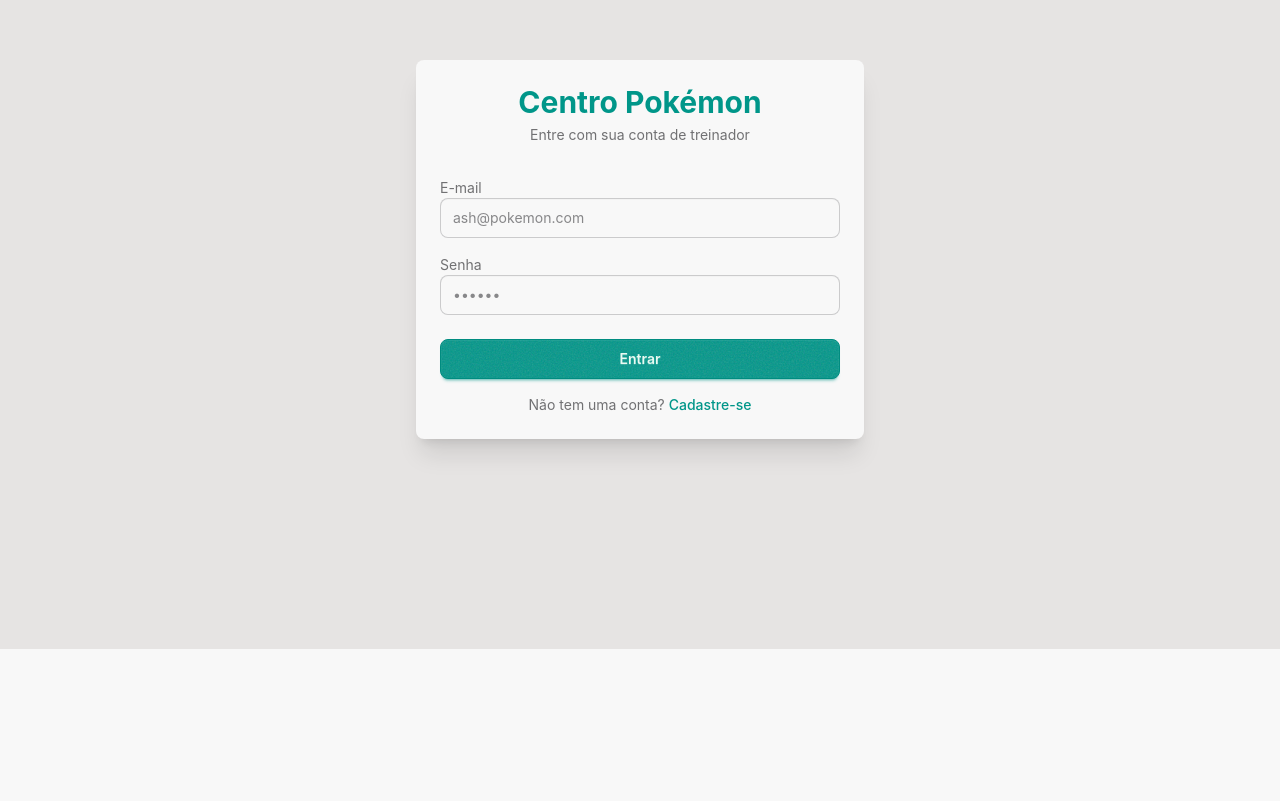
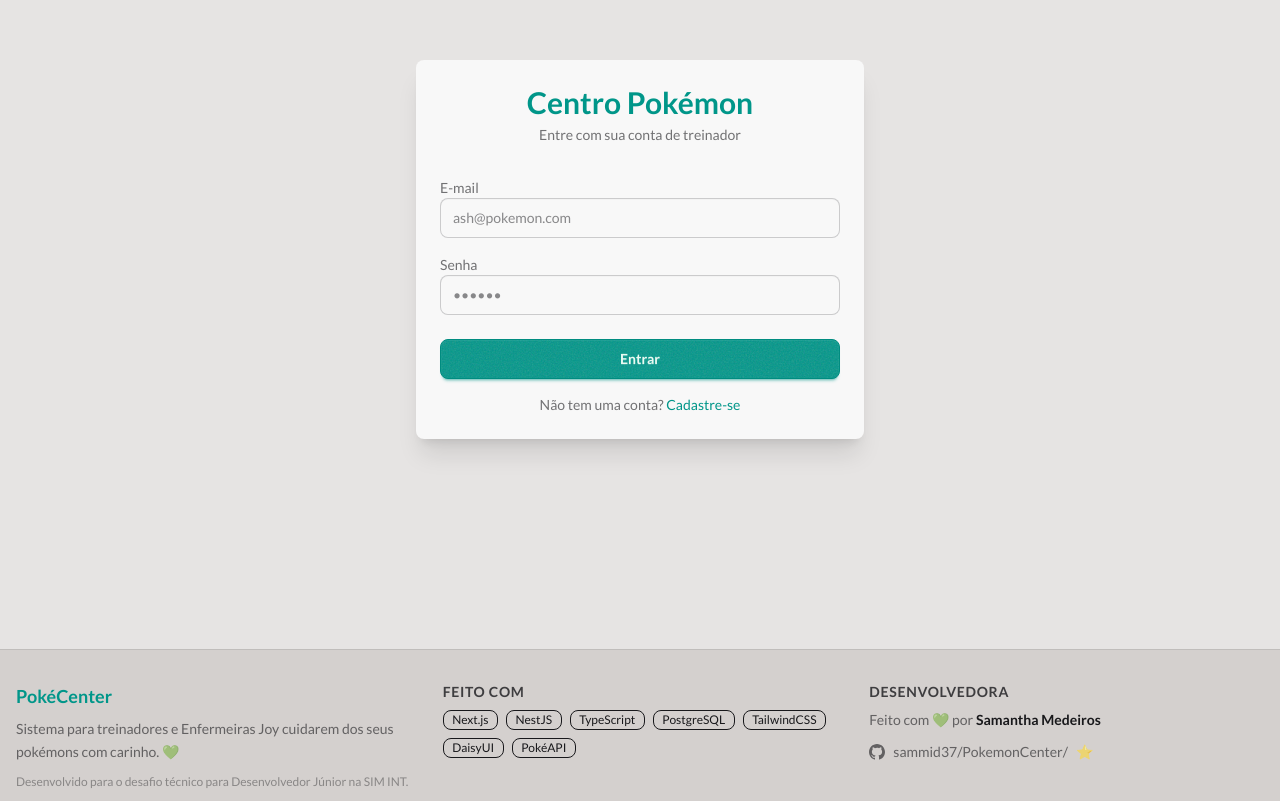
Before and after one commit to sammid37/PokemonCenter, a Next.js app in the folder frontend/: page /login in a window 1280 px wide. Shown: the part 151-952 px from the top of the page. Before the commit the page ends 800 px from the top, so only its background shows below. Built offline with nearby package versions, Linux system fonts and the light colour scheme; no server answers.

Commit message:
Update Layout

```diff
--- a/frontend/src/app/layout.tsx
+++ b/frontend/src/app/layout.tsx
@@ -1,9 +1,21 @@
 import type { Metadata } from 'next';
+import { Lato } from 'next/font/google';
 import './globals.css';
+import Footer from '@/components/ui/Footer';
+
+const lato = Lato({
+  subsets: ['latin'],
+  weight: ['300', '400', '700', '900'],
+  variable: '--font-lato',
+  display: 'swap',
+});
 
 export const metadata: Metadata = {
-  title: 'Centro Pokémon',
+  title: 'PokéCenter',
   description: 'Sistema de gerenciamento de Pokémons',
+  icons: {
+    icon: 'pokecenter_icon.ico',
+  }
 };
 
 export default function RootLayout({
@@ -12,8 +24,11 @@
   children: React.ReactNode;
 }) {
   return (
-    <html lang="pt-BR" data-theme="garden">
-      <body>{children}</body>
+    <html lang="pt-BR" className={lato.variable}>
+      <body className="font-lato flex flex-col min-h-screen">
+        {children}
+        <Footer />
+      </body>
     </html>
   );
 }
```
